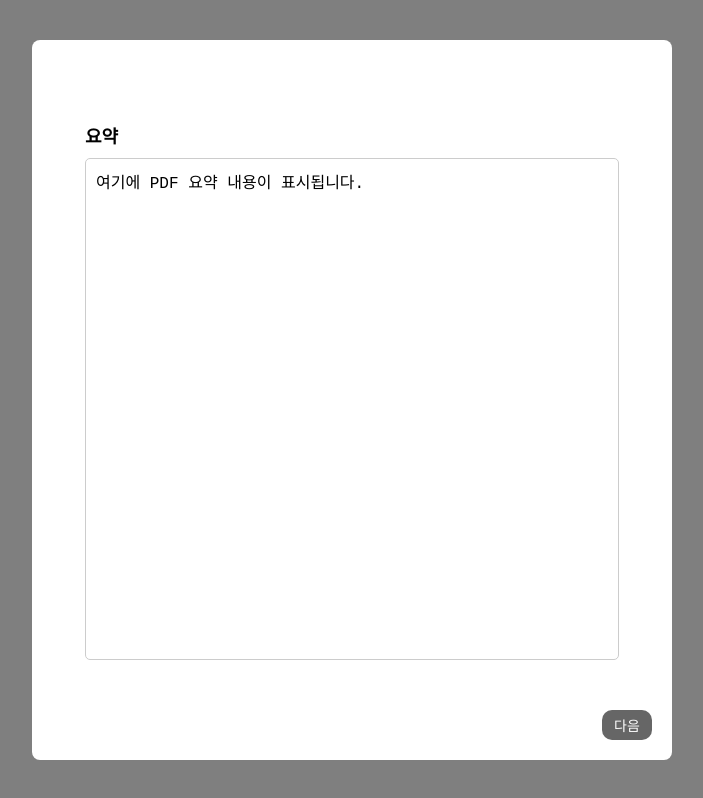
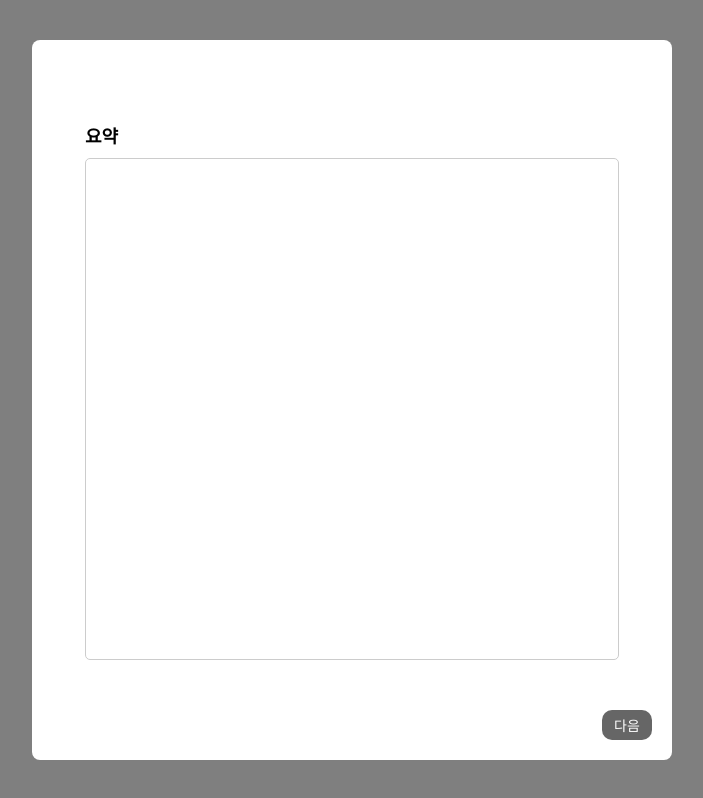
Before and after one commit to SWPC-caffeine/Ppurio-frontend, a React (Create React App) app: page /next in a window 1280 px wide. Shown: the whole page, without its empty margins (288-991 px from the left). Built offline with nearby package versions, Linux system fonts and the light colour scheme.

Commit message:
connect Server

```diff
--- a/src/MainScreen.js
+++ b/src/MainScreen.js
@@ -12,6 +12,7 @@ const MainScreen = () => {
   const [fileName, setFileName] = useState("");
   const [userText, setUserText] = useState("");  // 프롬프트 텍스트 입력 상태 추가
   const [previewContent, setPreviewContent] = useState(""); // 미리보기 콘텐츠 상태 추가
+  const [summaryContent, setSummaryContent] = useState("");  // 요약 내용 상태 추가
   const fileInputRef = useRef(null);
   const [isModalOpen, setIsModalOpen] = useState(false);
   const [view, setView] = useState('next');
@@ -64,7 +65,7 @@ const MainScreen = () => {
     formData.append("file", file);
     formData.append("userText", userText);
     try {
-      const response =  await fetch(`${process.env.REACT_APP_SERVER_IP}/upload`, {
+      const response = await fetch(`${process.env.REACT_APP_SERVER_IP}/upload`, {
         method: "POST",
         body: formData,
       });
@@ -72,6 +73,10 @@ const MainScreen = () => {
         throw new Error("파일 업로드에 실패했습니다.");
       }
       alert("파일이 성공적으로 업로드되었습니다.");
+      // JSON 응답 처리
+      const data = await response.json();  // JSON 데이터 파싱
+      console.log('요약된 내용:', data.summary);  // 요약된 텍스트 확인
+      setSummaryContent(data.summary);  // 예: 요약 텍스트를 상태에 저장
       setIsModalOpen(true);
     } catch (error) {
       console.error("업로드 중 오류 발생:", error);
@@ -175,7 +180,13 @@ const MainScreen = () => {
 
       {isLoading && <LoadingSpinner />} {/* 로딩 중일 때 로딩 스피너 표시 */}
 
-      {isModalOpen && view === 'next' && <NextPage onNext={handleNextPage} onClose={handleCloseModal} />}
+      {isModalOpen && view === 'next' && (
+        <NextPage
+          Content={summaryContent}  // 요약 텍스트 전달
+          onNext={handleNextPage}
+          onClose={handleCloseModal}
+        />
+      )}
       {isModalOpen && view === 'image' && <ImagePage onClose={handleCloseModal} />}
     </div>
   );
--- a/src/NextPage.js
+++ b/src/NextPage.js
@@ -1,9 +1,15 @@
-import React, { useState } from 'react';
+import React, { useState, useEffect } from 'react';
 import './css/NextPage.css';  // 스타일 파일
 
-const NextPage = ({ onNext, onClose }) => {
+const NextPage = ({ Content = "", onNext, onClose }) => { // 기본값을 빈 문자열로 설정
   // State to manage the summarized PDF content
-  const [summaryContent, setSummaryContent] = useState("여기에 PDF 요약 내용이 표시됩니다.");
+  const [summaryContent, setSummaryContent] = useState(Content);
+
+  useEffect(() => {
+    if (Content) {
+      setSummaryContent(Content);  // Content prop 변경 시 상태 업데이트
+    }
+  }, [Content]);
 
   // Handle changes in the textarea
   const handleSummaryChange = (e) => {
@@ -17,10 +23,10 @@ const NextPage = ({ onNext, onClose }) => {
         <div className="pdfSection">
           {/* PDF 요약 내용 */}
           <div className="pdfSummary">
-            <div className = "pdfTitle">요약</div>
+            <div className="pdfTitle">요약</div>
             <textarea
               className="pdfContentEditable"  // New class for styling the editable area
-              value={summaryContent}           // Bind the value to the state
+              value={summaryContent || ""}     // Bind the value to the state, 기본값으로 빈 문자열 사용
               onChange={handleSummaryChange}   // Handle changes in the textarea
               rows="10"                        // Define number of rows for the textarea
             />
```
